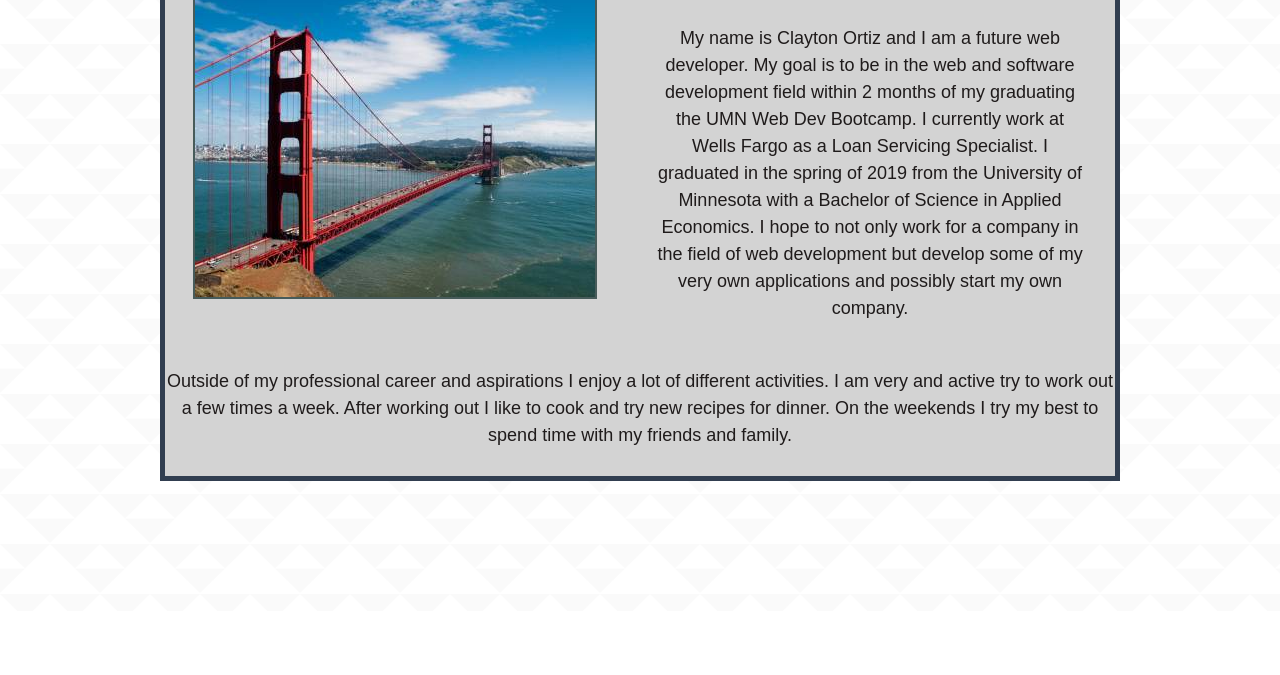
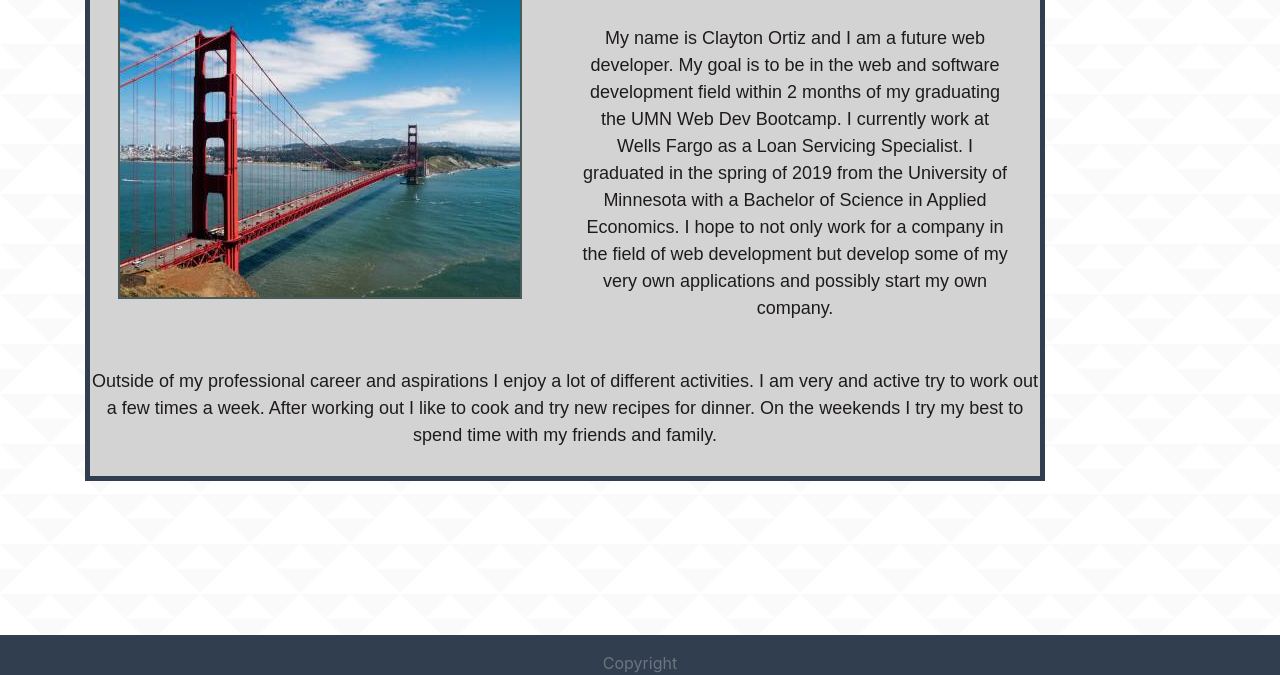
Before and after one commit to ClayData/responsive-portfolio, a plain HTML site: page index.html in a window 1280 px wide. Shown: the part 256-931 px from the top of the page. Before the commit the page ends 867 px from the top, so only its background shows below. Drawn offline with nearby package versions, Linux system fonts and the light colour scheme.

Commit message:
added footer

```diff
--- a/assets/styles.css
+++ b/assets/styles.css
@@ -6,7 +6,6 @@ body{
     font-family: 'Arial', 'Helvetica Neue', Helvetica, sans-serif;
     color: #1f1b1b;
     position: relative;
-    margin: 0 auto;
     text-align: center;
     background-color: lightgray;
     width: 960px;
@@ -60,3 +59,9 @@ form{
 .index-photo{
     border: #475b5a 2px solid;
 }
+
+footer{
+    text-align: center;
+    height: 40px;
+    background-color: #313e50;
+}
--- a/index.html
+++ b/index.html
@@ -56,5 +56,17 @@
             </div>
 
         </div>
+        <br>
+        <footer class="footer mt-auto py-3">
+                <div class="container">
+                        <div class="row">
+                                <div class="col"></div>
+                                        <div class="col">
+                                                <span class="text-muted">Copyright</span>
+                                        </div>
+                                <div class="col"></div>
+                        </div>
+                </div>
+        </footer>
 </body>
 </html>
```
Also changed, not shown: contact.html (+12 -1 lines), portfolio.html (+12 -0 lines).
